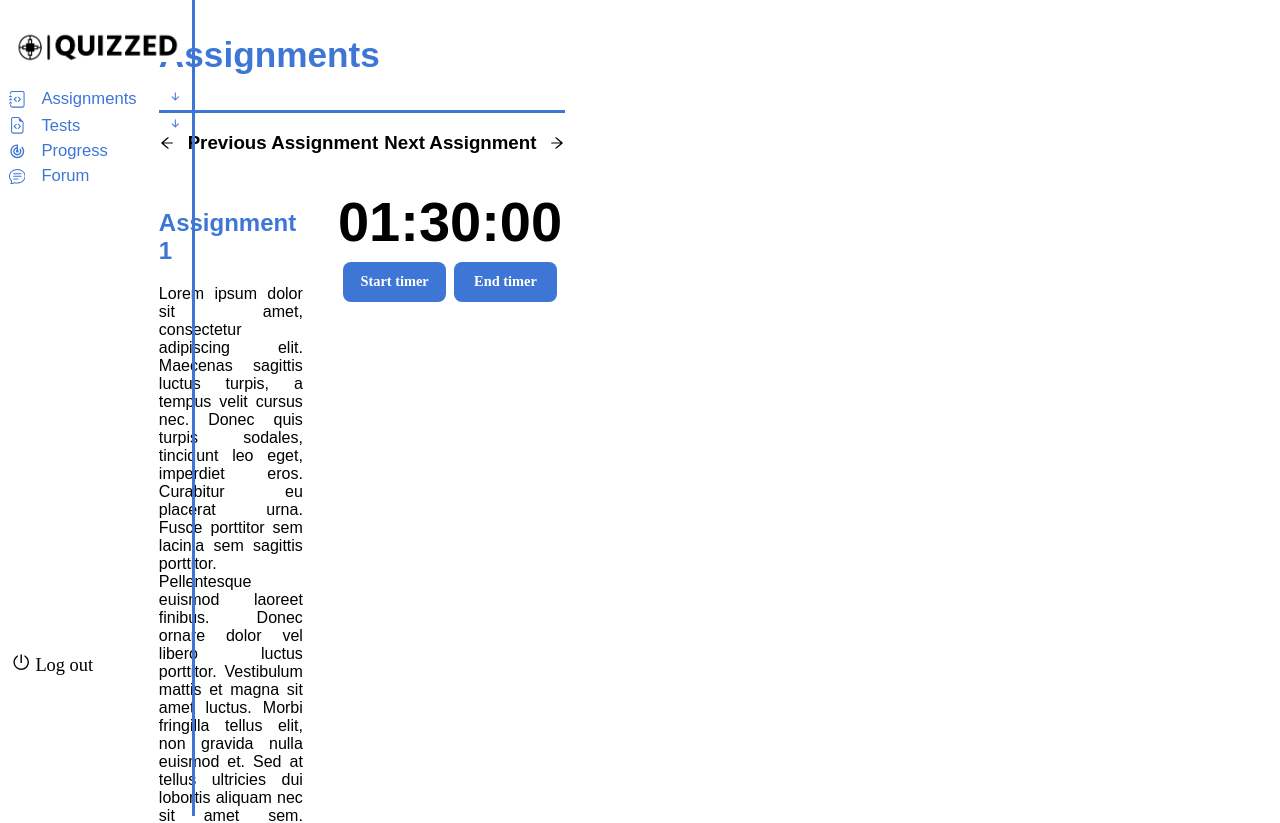
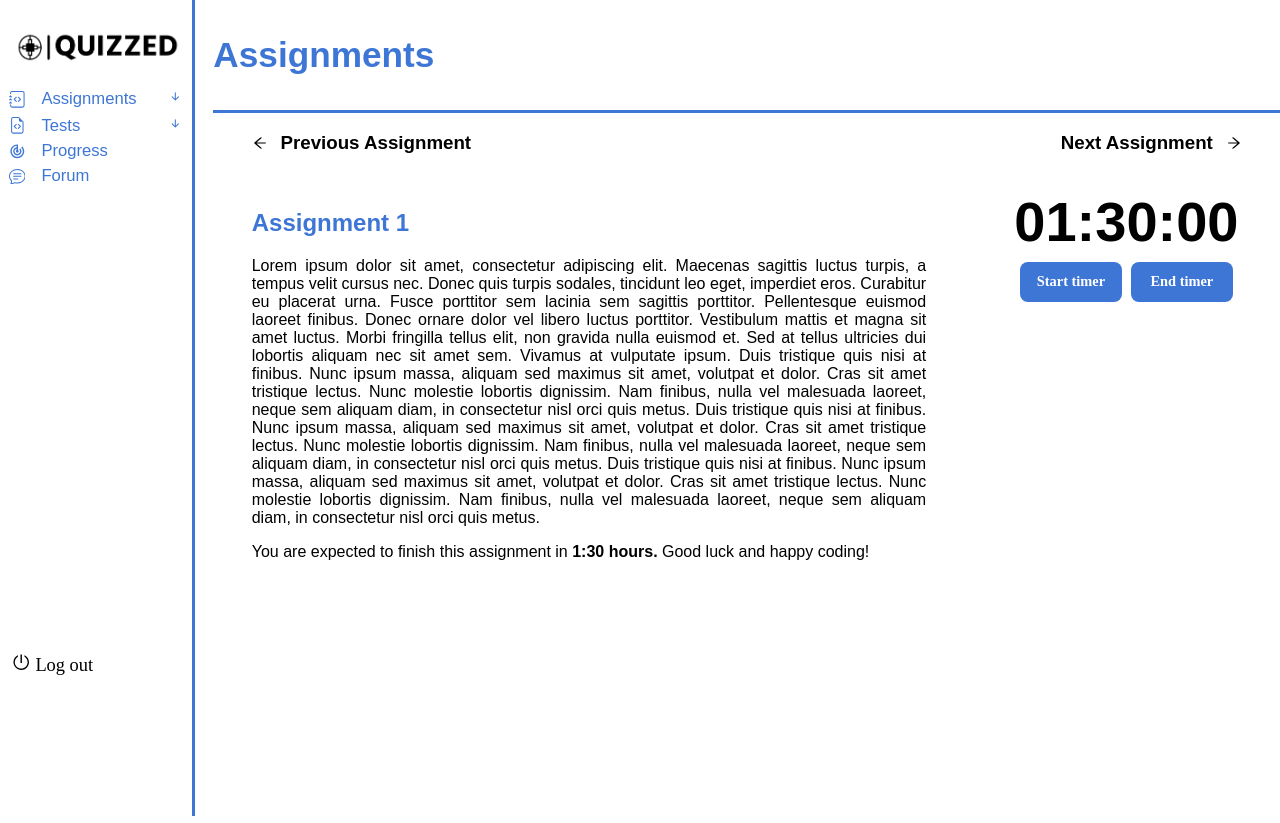
Before and after one commit to MartinezNicanor/IT1E-period-4, a React (Create React App) app: page /assignments/html/1 in a window 1280 px wide. Shown: the top 823 px of the page. After the commit the page ends 800 px from the top, so only its background shows below. Built offline with nearby package versions, Linux system fonts and the light colour scheme.

Commit message:
Fix: header prop and added grid, header border needs to be fixed

```diff
--- a/src/components/header/Header.js
+++ b/src/components/header/Header.js
@@ -3,9 +3,9 @@ import './Header.css';
 const Header = ({ title }) => {
     return (
         <header>
-            <p className="headerTitle">{ 'Assignments' }</p>
+            <p className="headerTitle">{title}</p>
         </header>
-     );
+    );
 }
 
 
--- a/src/pages/assignments/openedAssignment/OpenedAssignment.css
+++ b/src/pages/assignments/openedAssignment/OpenedAssignment.css
@@ -1,41 +1,46 @@
-.openedAssignmentContainer{
+.mainAssignmentContainer {
+    grid-column: 3/13;
+}
+
+.openedAssignmentContainer {
     display: grid;
     grid-template-columns: repeat(12, 1fr);
     gap: 2vh;
+    padding: 0vh 3vw;
 }
 
-.prevAndNextBtn{
+.prevAndNextBtn {
     display: flex;
     justify-content: space-between;
     grid-column: 1/13;
 }
 
-.prevContainer{
+.prevContainer {
     display: flex;
     align-items: center;
     flex-wrap: nowrap;
     gap: 1vw;
 }
 
-.nextContainer{
+.nextContainer {
     display: flex;
     align-items: center;
     flex-wrap: nowrap;
     gap: 1vw;
 }
 
-.assignmentTextBox{
+.assignmentTextBox {
     grid-column: 1/11;
 }
 
-.assignmentTitle{
+.assignmentTitle {
     color: #3E76D5;
 }
 
-.assignmentText > p{
+.assignmentText>p {
     text-align: justify;
 }
 
-.timerContainer{
+.timerContainer {
     grid-column: 12/13;
 }
--- a/src/pages/assignments/openedAssignment/OpenedAssignment.js
+++ b/src/pages/assignments/openedAssignment/OpenedAssignment.js
@@ -15,25 +15,25 @@ const OpenedAssignment = () => {
     ]
 
     return (
-    <div>
-        <Header/>
-        <div className = "openedAssignmentContainer">
-            <div className = "prevAndNextBtn">
-                <div className = "prevContainer">
-                    <AiIcons.AiOutlineArrowLeft/> <h3 className = "prev">Previous Assignment</h3>
+        <div className="mainAssignmentContainer">
+            <Header title={"Assignments"} />
+            <div className="openedAssignmentContainer">
+                <div className="prevAndNextBtn">
+                    <div className="prevContainer">
+                        <AiIcons.AiOutlineArrowLeft /> <h3 className="prev">Previous Assignment</h3>
                     </div>
-                <div className = "nextContainer">
-                    <h3 className = "next">Next Assignment</h3> <AiIcons.AiOutlineArrowRight/>
+                    <div className="nextContainer">
+                        <h3 className="next">Next Assignment</h3> <AiIcons.AiOutlineArrowRight />
                     </div>
                 </div>
-            <div className = "assignmentTextBox">
-                <h2 className = "assignmentTitle">{assignments[0].title}</h2>
-                <div className = "assignmentText">
+                <div className="assignmentTextBox">
+                    <h2 className="assignmentTitle">{assignments[0].title}</h2>
+                    <div className="assignmentText">
                         <p>{assignments[0].text}</p>
                         <p>You are expected to finish this assignment in <b>1:30 hours.</b> Good luck and happy coding!</p>
                     </div>
                 </div>
-            <div className = "timerContainer">
+                <div className="timerContainer">
                     <Timer />
                 </div>
             </div>
```
Lines whose indentation alone changed are shown as unchanged.
